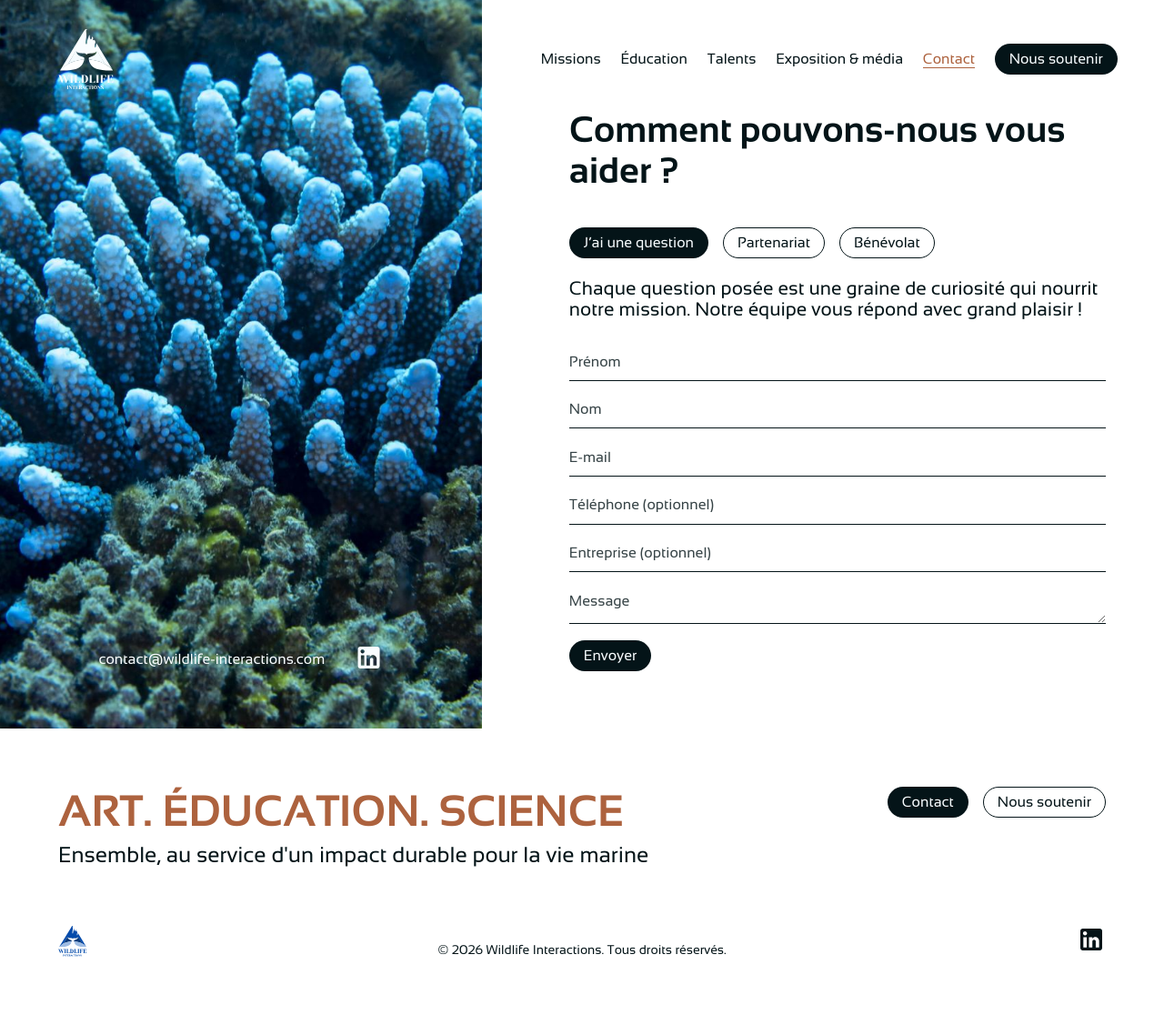
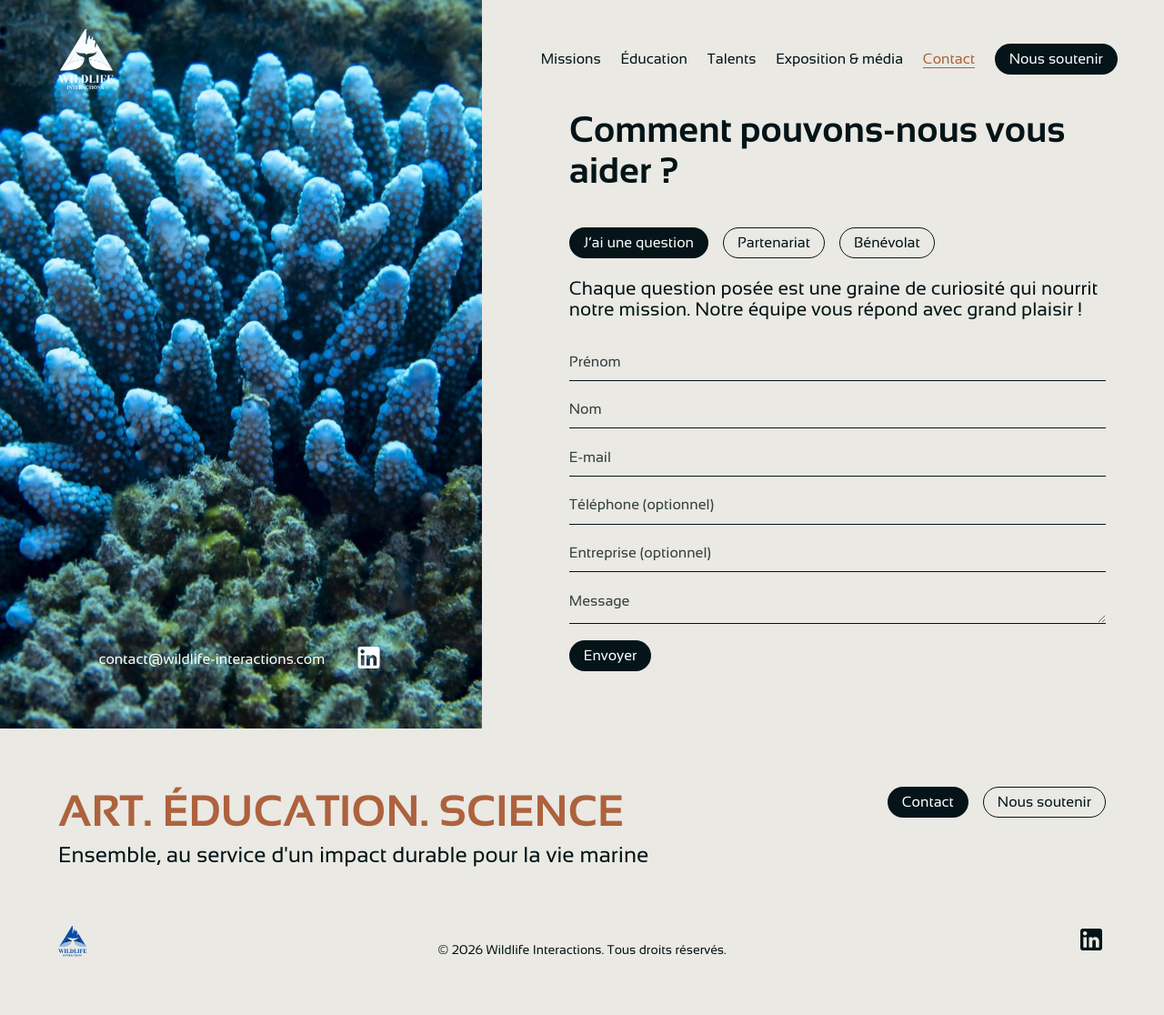
Before and after one commit to ycp3938-jpg/wildlife-interactions, a PHP site: page /contact.html in a window 1280 px wide. Shown: the whole page at 91% size. Run offline with PHP 8.4, Linux system fonts and the light colour scheme.

Commit message:
Light page background: warm grey #eae9e3
Taken from the product photos on cartier.com/intothewild (the page
itself is white). Replaces the pure white used since a7eeef5.

Co-Authored-By: Claude Opus 5.5 <noreply@anthropic.com>

```diff
--- a/css/pages/contact.css
+++ b/css/pages/contact.css
@@ -9,7 +9,7 @@
   grid-template-columns: minmax(0, 720fr) minmax(0, 976fr);
   column-gap: var(--gap-sm);
   min-height: max(100svh, 900px);
-  background: var(--surface-secondary-high); /* light version: right panel (white) */
+  background: var(--surface-secondary-high); /* light version: right panel (warm grey) */
   color: var(--surface-secondary-on-secondary);
 }
 
--- a/css/tokens.css
+++ b/css/tokens.css
@@ -17,7 +17,7 @@
   /* ---- Surface / secondary (light) ---- */
   --surface-secondary-lowest: #ffffff; /* no longer used: backgrounds use surface-secondary-high */
   --surface-secondary-medium: #f9fdff;
-  --surface-secondary-high: #ffffff; /* light page background: pure white, like cartier.com/intothewild (was #f4fbfe) */
+  --surface-secondary-high: #eae9e3; /* light page background: warm grey, from the cartier.com/intothewild photos (was #f4fbfe) */
   --surface-secondary-on-secondary: #041418;
   --surface-secondary-on-secondary-80: rgba(4, 20, 24, 0.8);
   --surface-secondary-on-secondary-50: rgba(4, 20, 24, 0.5);
```
